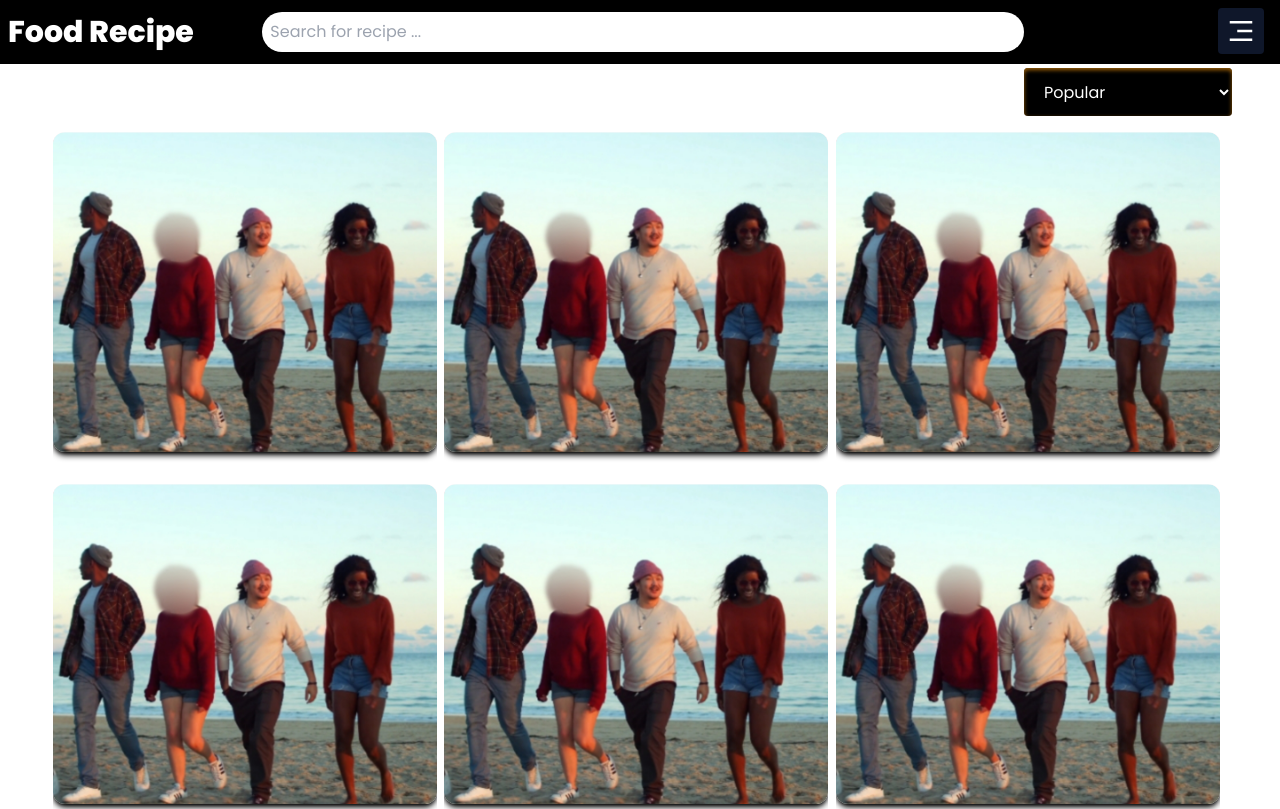
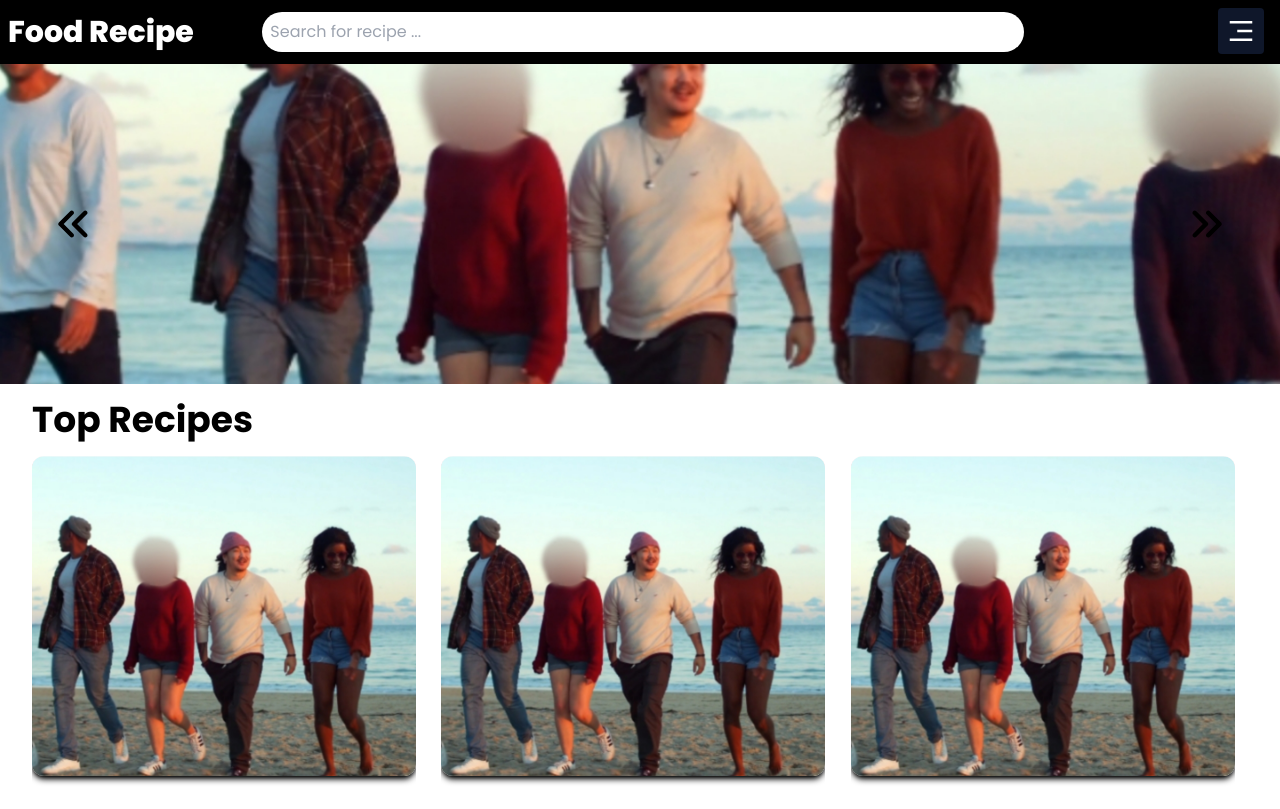
Before and after one commit to aamir-067/racipe-project, a React (Vite) app in the folder frontend/: page / in a window 1280 px wide. Shown: the top 809 px of the page. Built offline with nearby package versions, Linux system fonts and the light colour scheme.

Commit message:
updated routes

```diff
--- a/frontend/src/App.jsx
+++ b/frontend/src/App.jsx
@@ -11,7 +11,7 @@
             {/* <EditProfile /> */}
             {/* <Registration /> */}
             {/* <Login /> */}
-            <AllRecipes />
+            {/* <AllRecipes /> */}
             <Outlet />
             {/* < EditRecipe /> */}
             {/* <RecipePreview /> */}
--- a/frontend/src/routes/router.jsx
+++ b/frontend/src/routes/router.jsx
@@ -1,14 +1,19 @@
 import { Route, createBrowserRouter, createRoutesFromElements } from "react-router-dom"
 import App from "../App.jsx";
-import { Registration, Login, RecipePreview } from "../components/index.js";
+import { Registration, Header, Login, RecipePreview, ProfilePreview, EditProfile } from "../components/index.js";
 export const router = createBrowserRouter(
     createRoutesFromElements(
-        <Route path="/">
-            <Route path="" element={<App />} />
-            {/* <Route path="/dashboard" element={<h2>hello</h2>} /> */}
+        <Route path="/" element={<App />}>
+            <Route path="" element={<Header />} />
+
+            <Route path="/user/:username">
+                <Route path="" element={<ProfilePreview />} />
+                <Route path="edit" element={<EditProfile />} />
+            </Route>
+
+
             <Route path="/login" element={<Login />} />
             <Route path="/register" element={<Registration />} />
-            <Route path="/login" element={<Login />} />
             <Route path="/:recipeId/details" element={<RecipePreview />} />
         </Route>
     )
```
